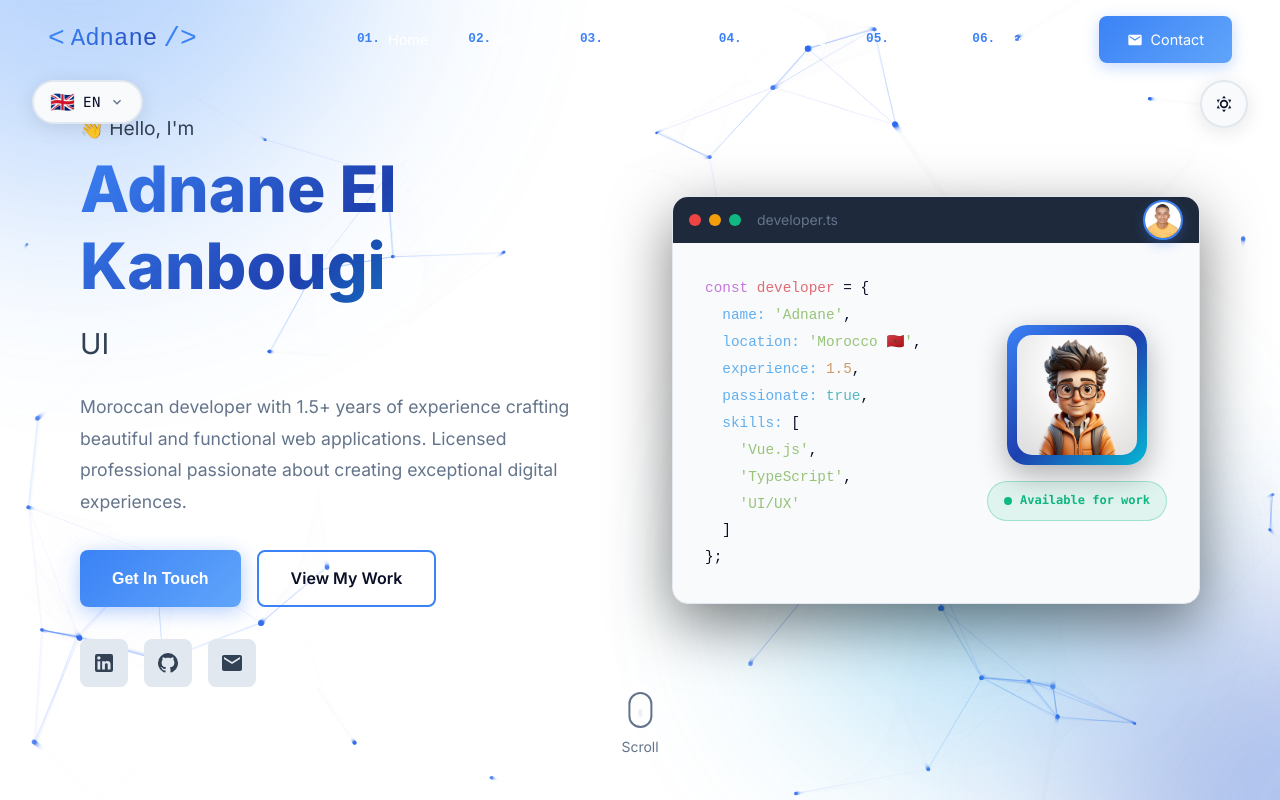
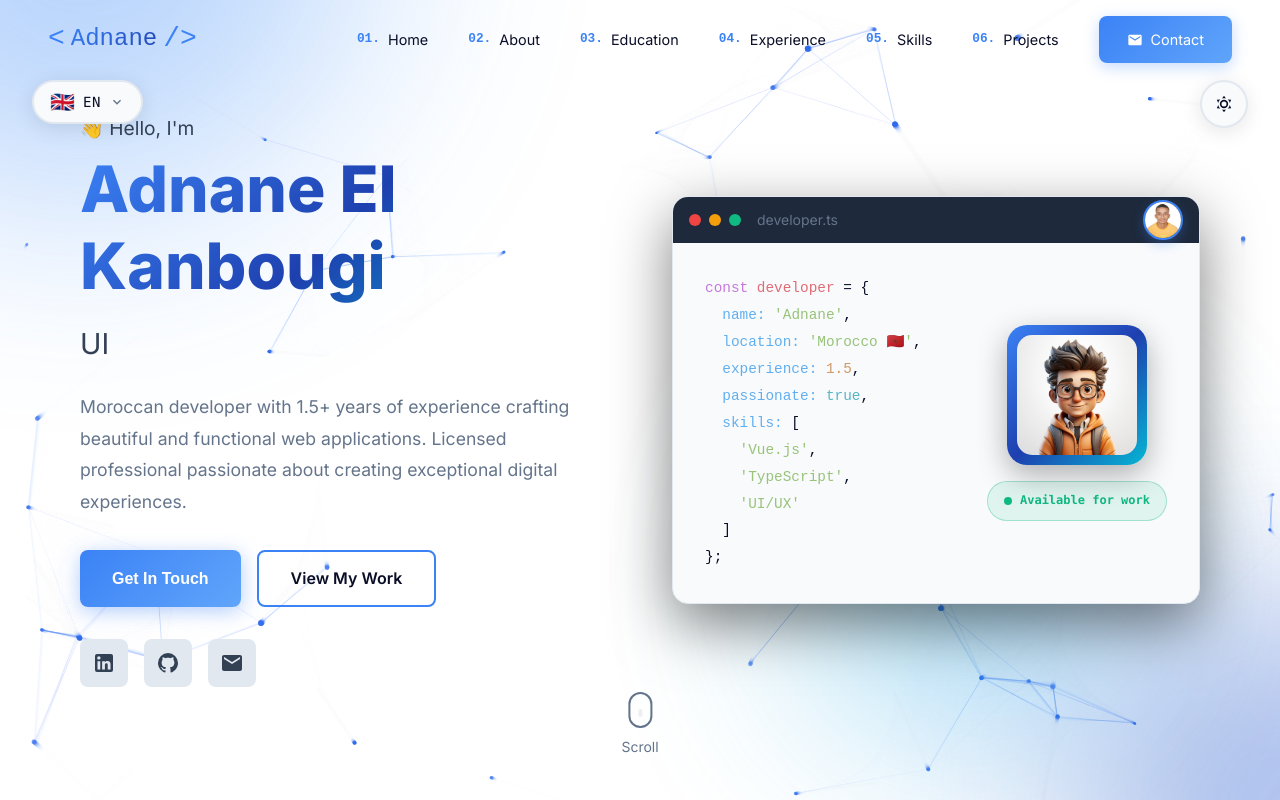
Before and after one commit to Adnane-elKanbouji/portfolio, a Vue app: page / in a window 1280 px wide. Shown: the top 800 px of the page. Built offline with nearby package versions, Linux system fonts and the light colour scheme.

Commit message:
fixed color nav-link in light mode

```diff
--- a/src/components/Navbar.vue
+++ b/src/components/Navbar.vue
@@ -144,7 +144,7 @@ const toggleMobileMenu = () => {
 }
 
 .nav-link {
-    color: white;
+    color: var(--text-primary);
     text-decoration: none;
     font-weight: 500;
     font-size: 0.9rem;
@@ -310,6 +310,7 @@ const toggleMobileMenu = () => {
     }
 
     .nav-link {
+        color: white;
         width: 100%;
         padding: 1.25rem 0;
         border-bottom: 1px solid rgba(255, 255, 255, 0.05);
```
